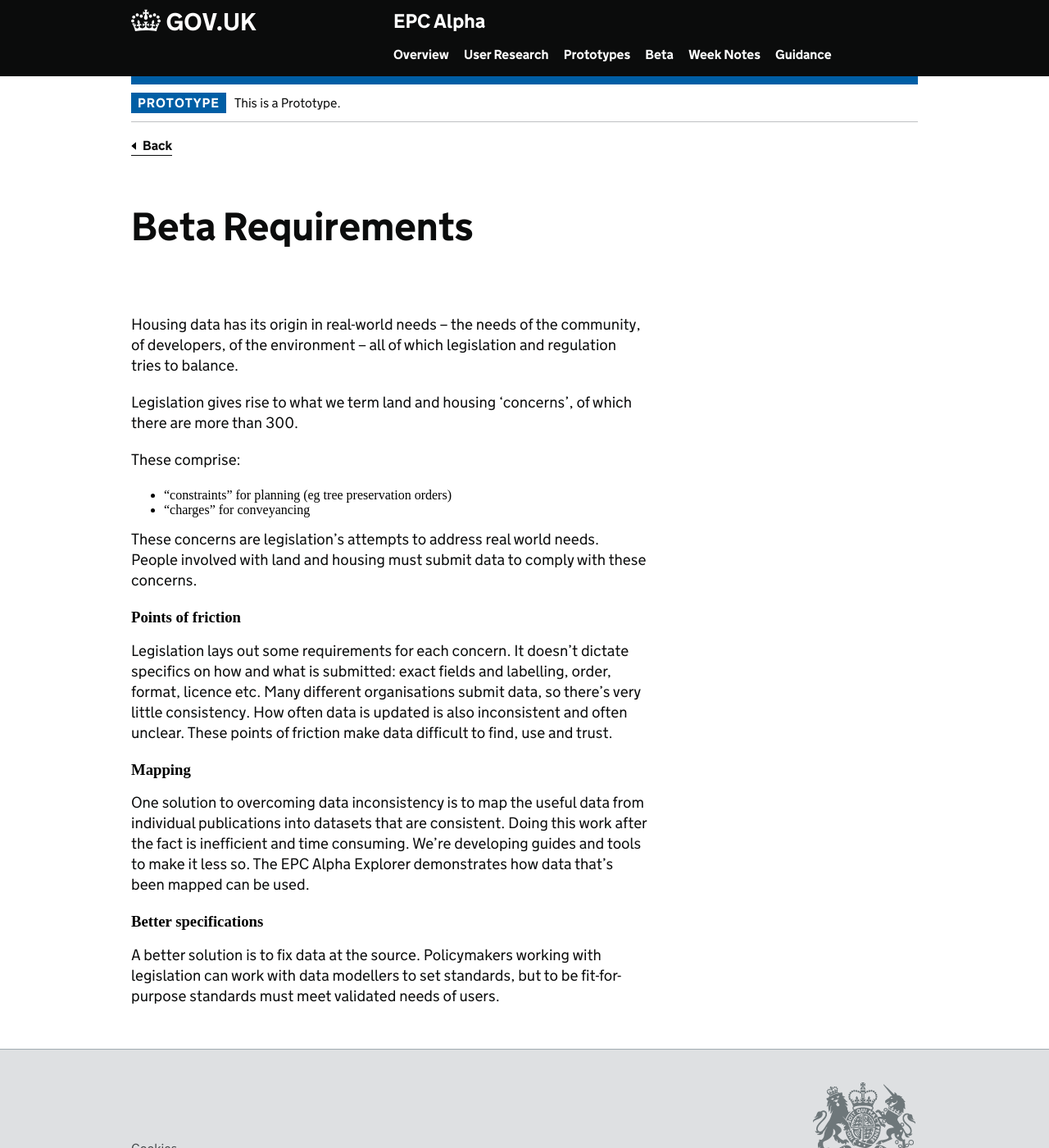
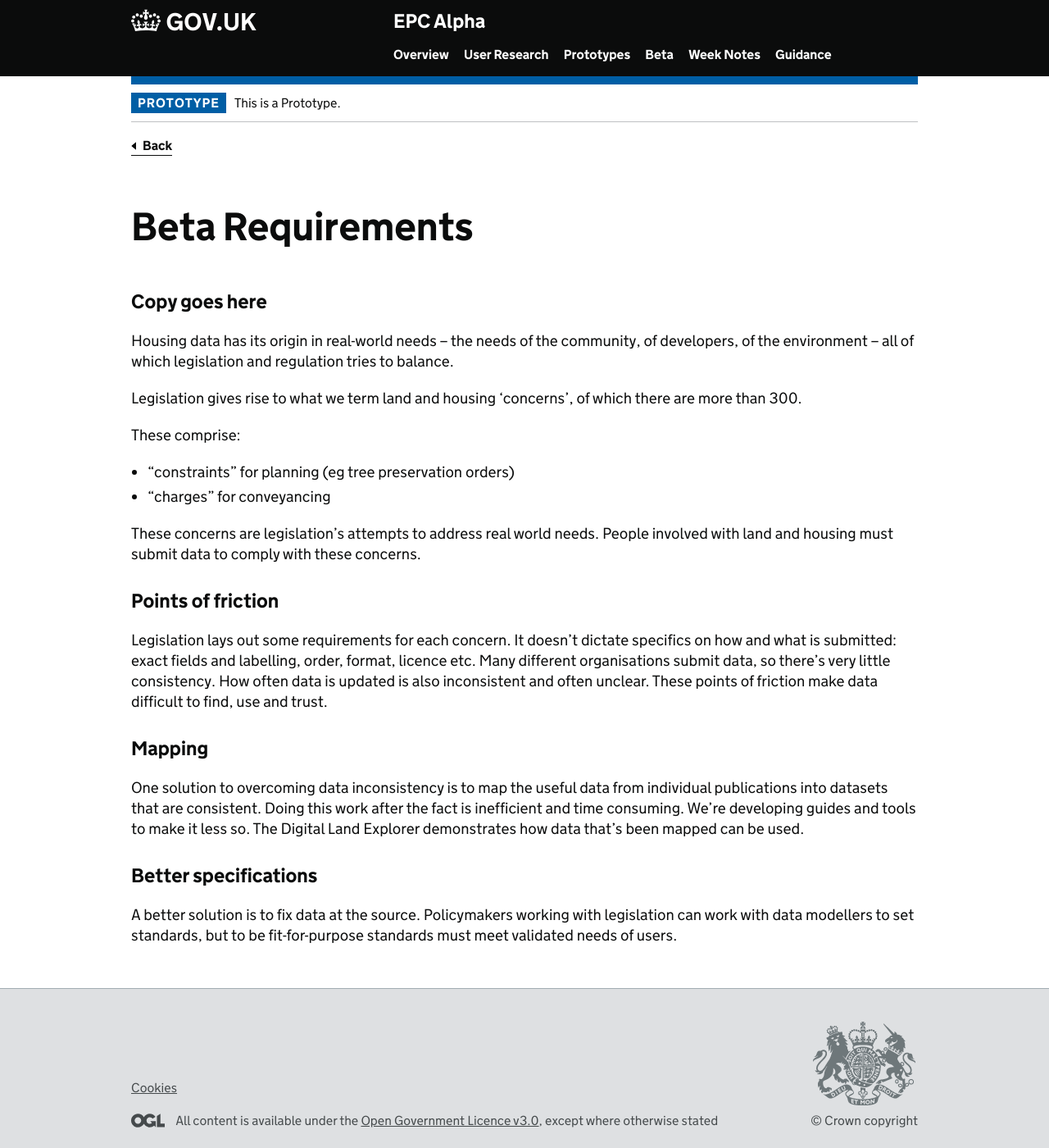
Before and after one commit to mcoulthurst/jekyll, a Jekyll site: the page built from beta.html, in a window 1280 px wide and 1400 px high. Shown: the whole window at 82% size. Built offline with Jekyll 4.4.1, drawn with Linux system fonts in a browser that asks for light colours; a script that is not in the unit is left out.

Commit message:
Styled using GDS
removed old author pages

```diff
--- a/beta.html
+++ b/beta.html
@@ -2,25 +2,24 @@
 layout: default
 title: Beta Requirements
 ---
-<div class="govuk-grid-row">
-  <div class="govuk-grid-column-two-thirds">
-    <p class="govuk-body-l"></p>
-    <div class="markdown-output">
+
+<h2 class="govuk-heading-m">Copy goes here</h2>
+
 <p>Housing data has its origin in real-world needs – the needs of the community, of developers, of the environment – all of which legislation and regulation tries to balance.</p>
 <p>Legislation gives rise to what we term land and housing ‘concerns’, of which there are more than 300.</p>
 <p>These comprise:</p>
-      <ul>
+<ul class="govuk-list govuk-list--bullet">
   <li>“constraints” for planning (eg tree preservation orders)</li>
   <li>“charges” for conveyancing</li>
 </ul>
 <p>These concerns are legislation’s attempts to address real world needs. People involved with land and housing must submit data to comply with these concerns.</p>
-      <h3 id="points-of-friction">Points of friction</h3>
+
+<h3 class="govuk-heading-m">Points of friction</h3>
 <p>Legislation lays out some requirements for each concern. It doesn’t dictate specifics on how and what is submitted: exact fields and labelling, order, format, licence etc. Many different organisations submit data, so there’s very little consistency. How often data is updated is also inconsistent and often unclear. These points of friction make data difficult to find, use and trust.</p>
-      <h3 id="mapping">Mapping</h3>
-      <p>One solution to overcoming data inconsistency is to map the useful data from individual publications into datasets that are consistent. Doing this work after the fact is inefficient and time consuming. We’re developing guides and tools to make it less so. The EPC Alpha Explorer demonstrates how data that’s been mapped can be used.</p>
-      <h3 id="better-specifications">Better specifications</h3>
+
+<h3 class="govuk-heading-m">Mapping</h3>
+<p>One solution to overcoming data inconsistency is to map the useful data from individual publications into datasets that are consistent. Doing this work after the fact is inefficient and time consuming. We’re developing guides and tools to make it less so. The Digital Land Explorer demonstrates how data that’s been mapped can be used.</p>
+
+<h3 class="govuk-heading-m">Better specifications</h3>
 <p>A better solution is to fix data at the source. Policymakers working with legislation can work with data modellers to set standards, but to be fit-for-purpose standards must meet validated needs of users.</p>
 </div>
-
-  </div>
-</div>
```
Also changed, not shown: 404.html (+15 -4 lines), index.html (+6 -26 lines). Lines whose indentation alone changed are shown as unchanged.
